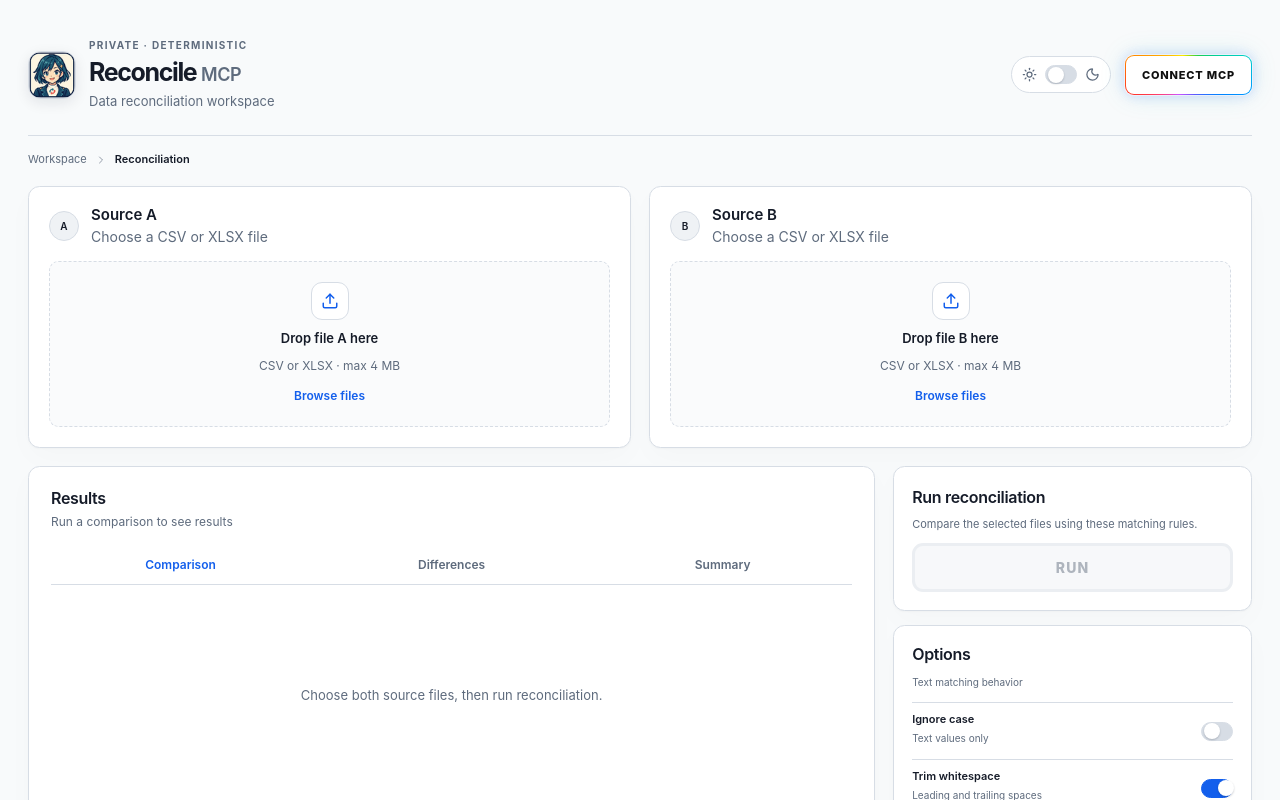
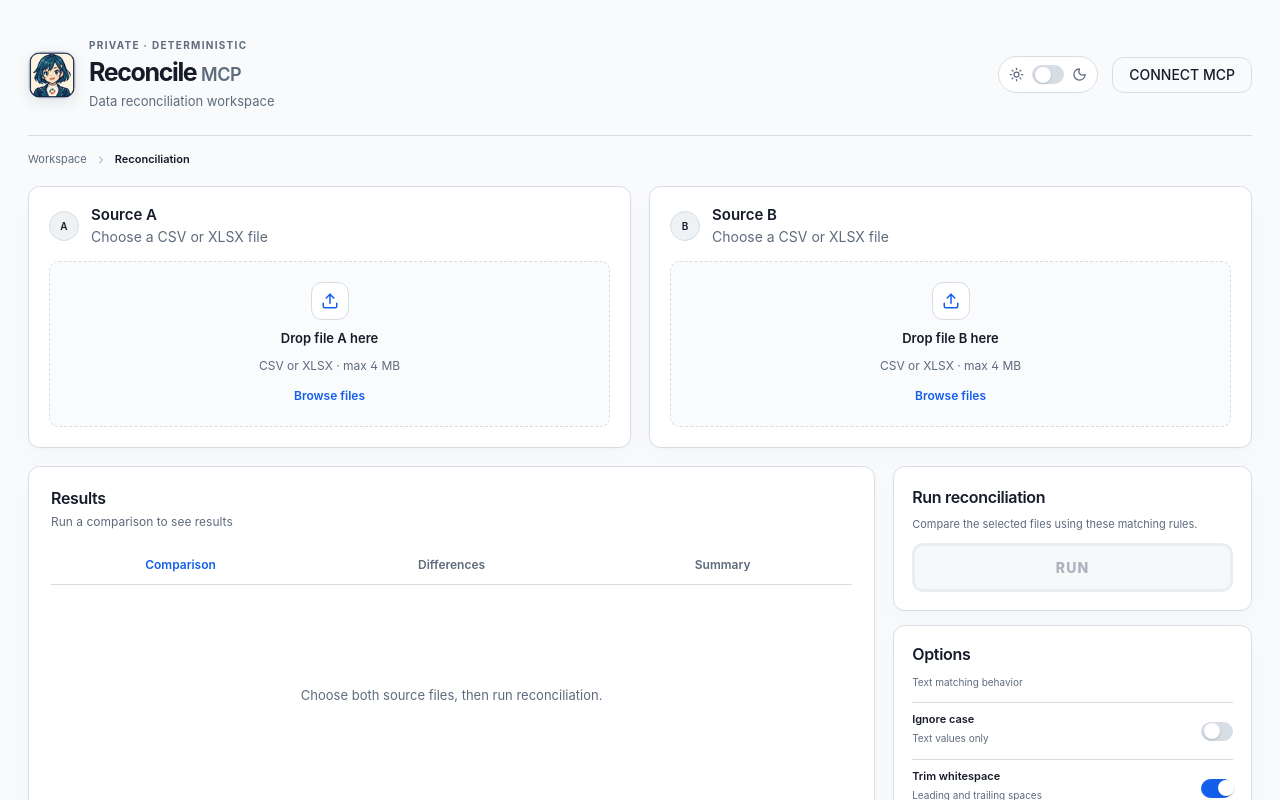
Before and after one commit to DogukanAgenticEngineer/reconMCP, a React (Vite) app: page / in a window 1280 px wide. Shown: the top 800 px of the page. Built offline with nearby package versions, Linux system fonts and the light colour scheme.

Commit message:
refactor(ui): use Magic UI rainbow button for MCP connect

```diff
--- a/src/ui/McpConnectDialog.tsx
+++ b/src/ui/McpConnectDialog.tsx
@@ -4,6 +4,7 @@ import { Check, Copy } from 'lucide-react';
 import { Alert, AlertDescription } from '@/components/ui/alert.js';
 import { Badge } from '@/components/ui/badge.js';
 import { Button } from '@/components/ui/button.js';
+import { RainbowButton } from '@/components/ui/rainbow-button.js';
 import {
   Dialog,
   DialogContent,
@@ -50,7 +51,7 @@ export function McpConnectDialog({ endpoint }: { endpoint: string }): ReactEleme
   return (
     <Dialog>
       <DialogTrigger asChild>
-        <Button type="button" variant="outline" className="connect-button">CONNECT MCP</Button>
+        <RainbowButton type="button" variant="outline" className="connect-mcp-button">CONNECT MCP</RainbowButton>
       </DialogTrigger>
       <DialogContent className="mcp-dialog">
         <DialogHeader>
```
